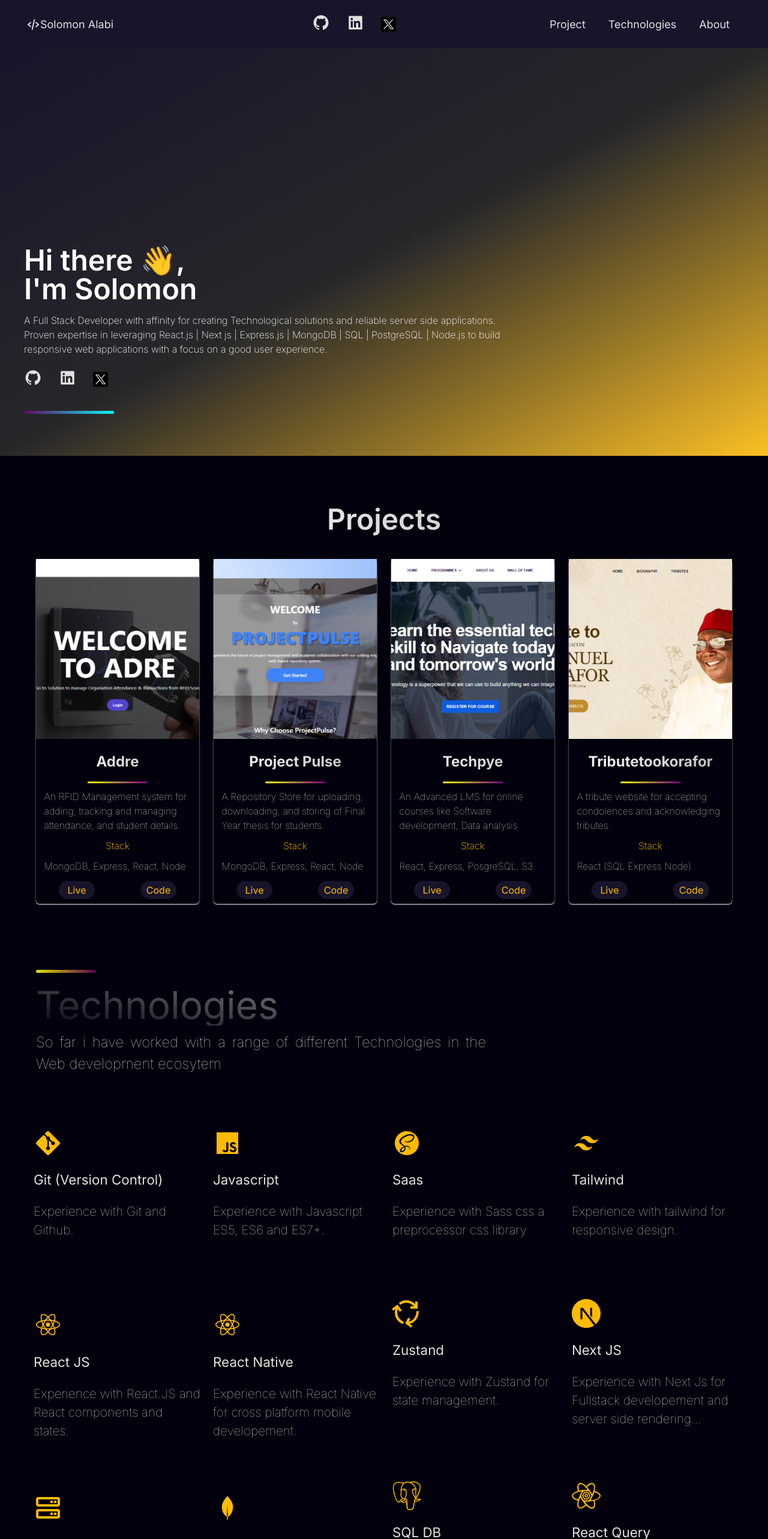
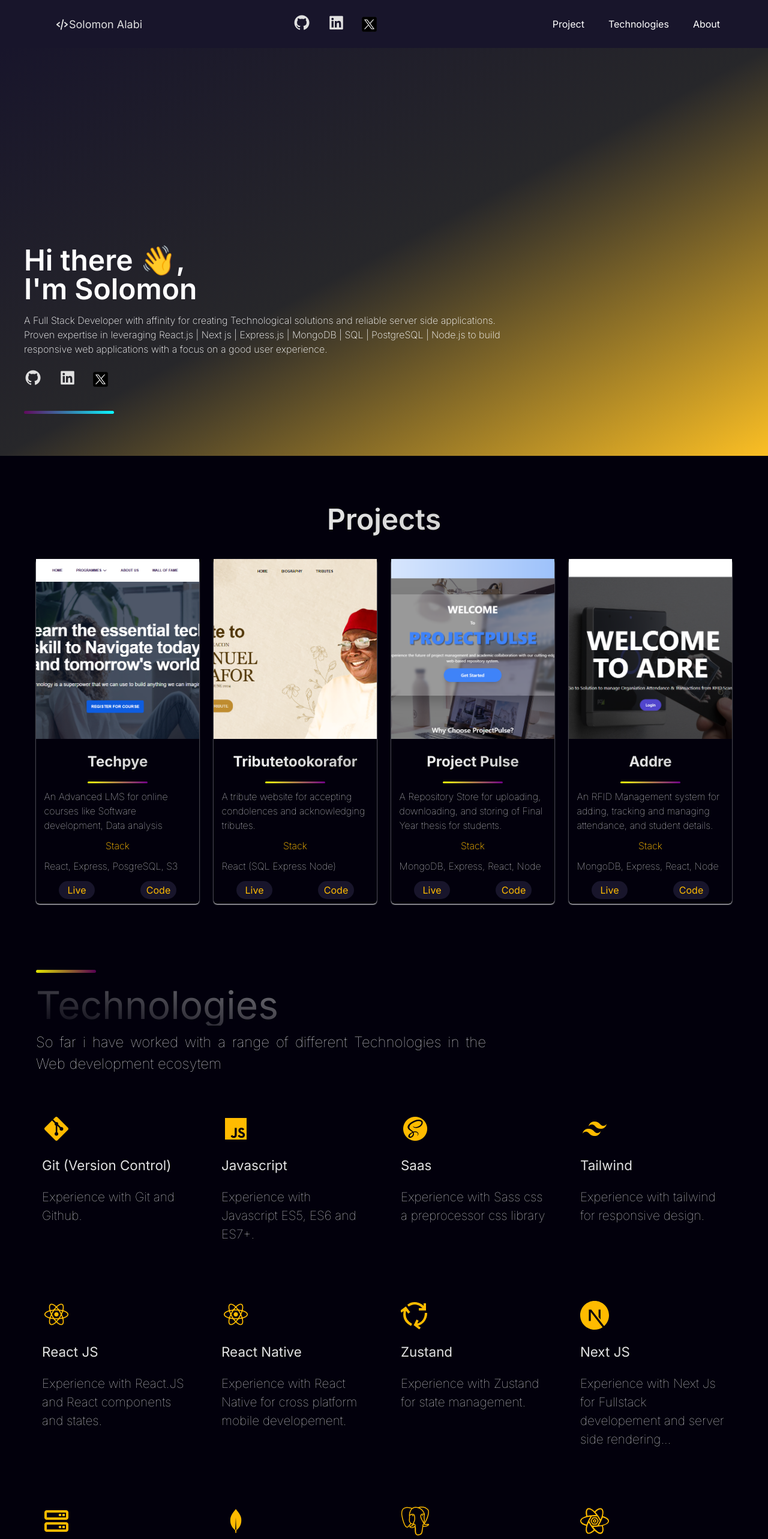
Before and after one commit to Ksohlo/solomonalabiportfolio, a React (Vite) app: page / in a window 1280 px wide. Shown: the top 2566 px of the page at 60% size. Built offline with nearby package versions, Linux system fonts and the light colour scheme.

Commit message:
rectification

```diff
--- a/src/components/Nav.jsx
+++ b/src/components/Nav.jsx
@@ -1,31 +1,40 @@
 import './Nav.scss'
 import twitterX from '../assets/twitterx.png'
 import { Link } from "react-router-dom";
+import { useState } from 'react';
+import { GiHamburgerMenu } from "react-icons/gi";
 
 
 
 const Nav = ()=>{
+    const [show, setShow] = useState(false)
     return(
         <>
-        <nav className="navbar bg-dark min-h-28 lg:min-h-20 h-auto w-full py-4 flex flex-col lg:flex-row items-center justify-between z-50">
-            <div className='flex flex-row items-center justify-between w-full lg:w-6/12 px-3 lg:ml-8'>
+        <nav className="navbar bg-dark h-20 lg:min-h-10 w-full py-4 flex flex-col lg:flex-row items-center justify-between md:px-20 z-50">
+            <div className='flex flex-row items-center justify-between w-full lg:w-6/12 px-3'>
                 <Link to="/" className="logo">
                     <i className='bx bx-code-alt'></i>
                     Solomon Alabi
                 </Link>
-                <div className="icons">
+                <div className="icons hidden md:flex">
                     <Link to={'https://github.com/Ksohlo'}><i className='bx bxl-github'></i></Link>
                     <Link to={'https://www.linkedin.com/in/k-sohlo/'}><i className='bx bxl-linkedin-square' ></i></Link>
                     <Link to={'https://twitter.com/ALABISo71513241'}> <img src={twitterX}></img> </Link>
                 </div>
+                <GiHamburgerMenu className='text-white md:hidden mr-2 mt-2 text-3xl' onClick={() => {setShow(!show)}} />
             </div>
-                <ul>
-                    <Link to="/project"><li>Project</li></Link>
-                    <Link to="/technologies" ><li>Technologies</li></Link>
-                    <Link to="/about" ><li>About</li></Link>
+                <ul className='hidden md:flex flex-col md:flex-row  text-white gap-10'>
+                        <Link to="/project"><li>Project</li></Link>
+                        <Link to="/technologies" ><li>Technologies</li></Link>
+                        <Link to="/about" ><li>About</li></Link>
                 </ul>
+                {show && <div className='md:hidden flex flex-col md:flex-row md:mr-0 gap-10 p-8 md:p-0 text-white abolute top-10 left-0 bg-dark md:bg-transparent w-full z-30 md:z-0'>
+                        <Link to="/project">Project</Link>
+                        <Link to="/technologies" >Technologies</Link>
+                        <Link to="/about" >About</Link>
+                </div>}
 
-            </nav>
+        </nav>
         </>
     )
 }
--- a/src/components/Nav.scss
+++ b/src/components/Nav.scss
@@ -27,24 +27,24 @@ $bg2: rgb(24, 21, 43);
 .logo i{
     font-size: 23px;
 }
-.navbar ul{
-    width: 300px;
-    display: flex;
-    justify-content: space-between;
-    margin-right: 4rem;
-}
-.navbar ul li{
-    list-style: none;
-    font-size: 18px;
-}
-.navbar ul>a{
-    color: $ash;
-    text-decoration: none;
-    transition: .3s;
-}
-.navbar ul>a:hover{
-    color: $orange;
-}
+// .navbar ul{
+//     width: 300px;
+//     display: flex;
+//     justify-content: space-between;
+//     margin-right: 4rem;
+// }
+// .navbar ul li{
+//     list-style: none;
+//     font-size: 18px;
+// }
+// .navbar ul>a{
+//     color: $ash;
+//     text-decoration: none;
+//     transition: .3s;
+// }
+// .navbar ul>a:hover{
+//     color: $orange;
+// }
 .icons{
     width: 140px;
     display: flex;
--- a/src/components/Technologies.jsx
+++ b/src/components/Technologies.jsx
@@ -17,18 +17,18 @@ const Technologies = ()=>{
                 <div className='col' />
                 <h1 className='text-lg text-white'>Technologies</h1>
                 <p className='sub text-justify'>So far i have worked with a range of  different Technologies in the Web development ecosytem</p>
-                <div className="techElements grid grid-cols-1 sm:grid-cols-2 md:grid-cols-3 lg:grid-cols-4 gap-6">
+                <div className="techElements grid grid-cols-1 sm:grid-cols-2 md:grid-cols-3 lg:grid-cols-4 gap-6 mb-20 ">
                     {TechList.map((item, index)=>{
                         return(
                             <Fade direction='up' delay={index * 100} triggerOnce>
-                            <div className="tech" key={index}>
+                            <div className="tech p-4 rounded hover:md:ring-1 my-5 md:my-0 hover:md:ring-yellow-500 duration-1000" key={index}>
                                 {item.ico === 'SiPostgresql' && <SiPostgresql className='ico' />}
                                 {item.ico === 'zustand' && <GrCycle className='ico' />}
                                 {item.ico === 'query' && <SiReactquery className='ico' />}
                                 {item.ico === 'next' && <SiNextdotjs className='ico' />}
                                 <i className={item.ico}></i>
                                 <h3>{item.name}</h3>
-                                <p >{item.des}</p>
+                                <p className='mx-2'>{item.des}</p>
                             </div>
                             </Fade>
                         )
--- a/src/components/Technologies.scss
+++ b/src/components/Technologies.scss
@@ -43,11 +43,11 @@ $bg2: rgb(24, 21, 43);
 //     justify-content: space-between;
 //     align-items: center;
 }
-.tech{
-    width: 400px;
-    height:200px;
-    margin: 40px 2px;
-}
+// .tech{
+//     width: 400px;
+//     height:200px;
+//     margin: 40px 2px;
+// }
 .tech i{
     font-size: 3rem;
     color: $orange;
@@ -67,7 +67,7 @@ $bg2: rgb(24, 21, 43);
     color: $ash;
     font-weight: 100;
     font-size: 1.3rem;
-    width: 280px;
+    max-width: 280px;
     margin: 20px 0px;
 }
 
--- a/src/components/Welcome.jsx
+++ b/src/components/Welcome.jsx
@@ -14,9 +14,7 @@ import Preloader from './Preloader.jsx';
 
 
 const Welcome = ()=>{
-
     const [preloader, setPreloader] = useState(true);
-
     useEffect(() => {
         setTimeout(() => {
             setPreloader(false);
--- a/src/data.js
+++ b/src/data.js
@@ -6,17 +6,28 @@ import img4 from "./assets/projects/oko.png";
 const ProjectList = [
     {
         id: 1,
-        image: img1,
-        name: "Addre",
-        des: "An RFID Management system for adding, tracking and managing attendance, and student details.",
-        stack: " MongoDB,   Express,   React,   Node",
+        image: img3,
+        name: "Techpye",
+        des: "An Advanced LMS for online courses like Software development, Data analysis",
+        stack: " React, Express, PosgreSQL, S3",
         link: {
-            live: "https://addre.pages.dev/",
-            code: "https://github.com/Ksohlo/Addre"
+            live: "https://techpye.com",
+            code: "https://github.com/chsgi/techpye"
         }
     },
     {
         id: 2,
+        image: img4,
+        name: "Tributetookorafor",
+        des: "A tribute website for accepting condolences and acknowledging tributes.",
+        stack: " React (SQL Express Node)",
+        link: {
+            live: "https://tributetookorafor.com/",
+            code: "https://github.com/CHSGI/Tributetookorafor"
+        }
+    },
+    {
+        id: 3,
         image: img2,
         name: "Project Pulse",
         des: "A Repository Store for uploading, downloading, and storing of Final Year thesis for students.",
@@ -27,25 +38,14 @@ const ProjectList = [
         }
     },
     {
-        id: 3,
-        image: img3,
-        name: "Techpye",
-        des: "An Advanced LMS for online courses like Software development, Data analysis",
-        stack: " React, Express, PosgreSQL, S3",
+        id: 4,
+        image: img1,
+        name: "Addre",
+        des: "An RFID Management system for adding, tracking and managing attendance, and student details.",
+        stack: " MongoDB,   Express,   React,   Node",
         link: {
-            live: "https://techpye.com",
-            code: "https://github.com/chsgi/techpye"
-        }
-    },
-    {
-        id: 4,
-        image: img4,
-        name: "Tributetookorafor",
-        des: "A tribute website for accepting condolences and acknowledging tributes.",
-        stack: " React (SQL Express Node)",
-        link: {
-            live: "https://tributetookorafor.com/",
-            code: "https://github.com/CHSGI/Tributetookorafor"
+            live: "https://addre.pages.dev/",
+            code: "https://github.com/Ksohlo/Addre"
         }
     },
 ];
@@ -150,8 +150,8 @@ const Journeys = [
     },
     {
         id: 5,
-        date: "January 2025",
-        des: "Began Team lead and Mobile developer with LOEM Health Insurance."
+        date: "October 2024",
+        des: "Became Team lead and Mobile developer with LOEM Health Insurance."
     }
 ];
 
```
